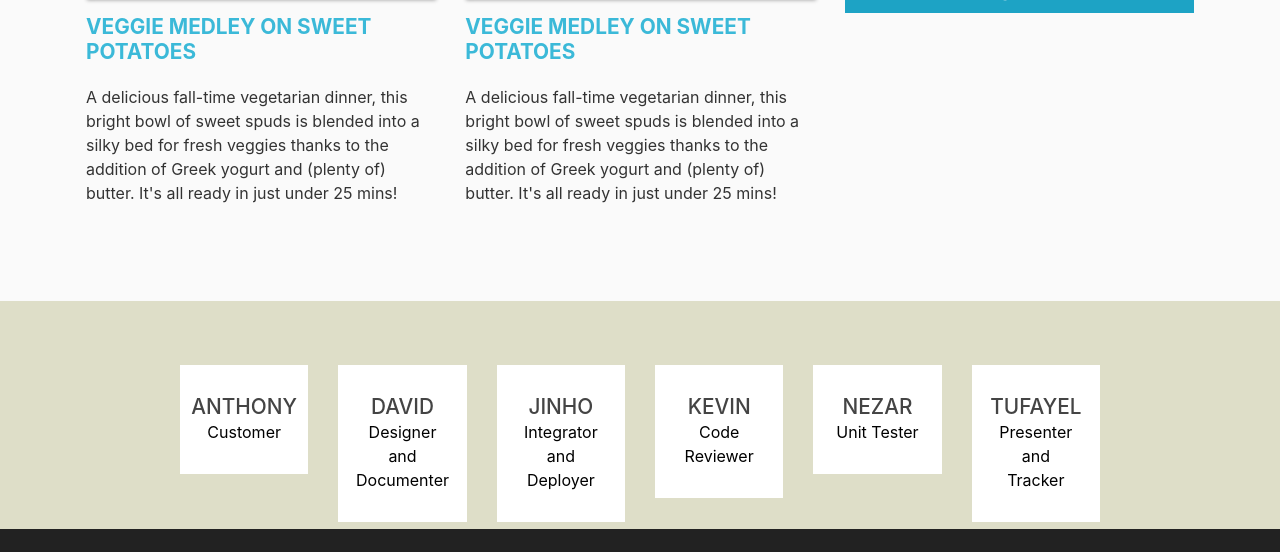
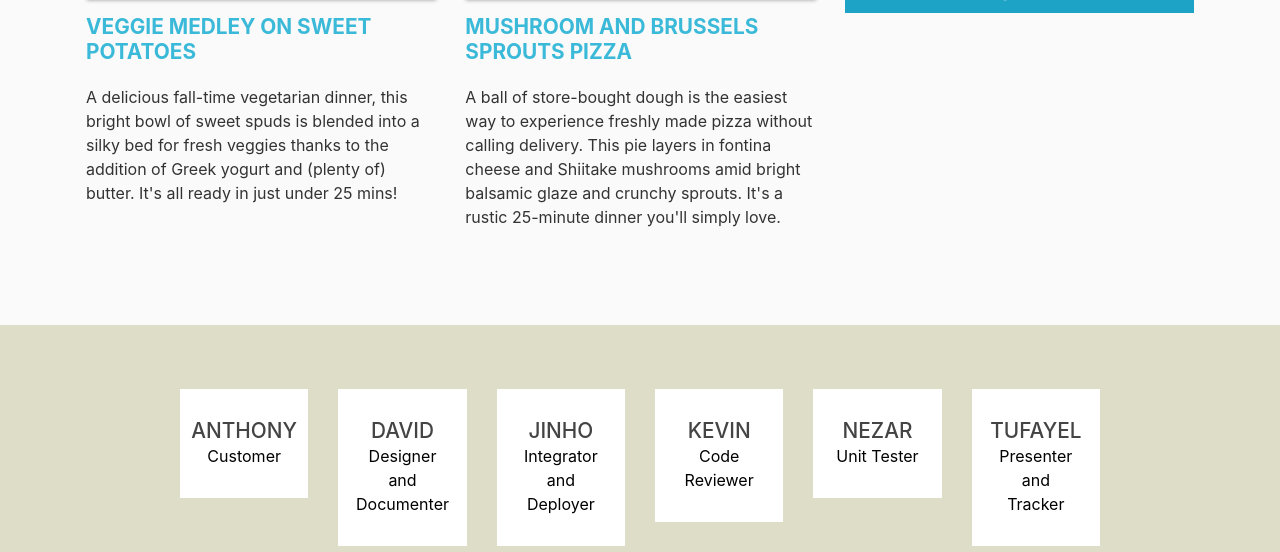
Before and after one commit to CSC-456000-Team/Leftover-Ingredients-, a Django app: page / in a window 1280 px wide. Shown: the part 1684-2236 px from the top of the page. Run offline with Django 3.2, Linux system fonts and the light colour scheme; some libraries are stand-ins or nearby versions.

Commit message:
update-homepage

```diff
--- a/main/templates/main/index.html
+++ b/main/templates/main/index.html
@@ -97,15 +97,12 @@
     <div class="col-lg-4 col-md-4 col-sm-12">
       <h3 class="feature-title">Main Course Special</h3>
       <img
-      src="https://hips.hearstapps.com/hmg-prod.s3.amazonaws.com/images/1458853694-ghk-0416-veggie-trio-on-sweet-mash-1604352648.jpg?crop=0.335xw:1.00xh;0.425xw,0&resize=980:*"
+      src="https://hips.hearstapps.com/hmg-prod.s3.amazonaws.com/images/mushroom-and-brussels-sprouts-pizza-1614005258.jpg?crop=0.747xw:0.748xh;0.128xw,0.126xh&resize=980:*"
       class="img-fluid"
     />
-    <h3 class="feature-title">Veggie Medley on Sweet Potatoes</h3>
+    <h3 class="feature-title">Mushroom and Brussels Sprouts Pizza</h3>
     <p>
-      A delicious fall-time vegetarian dinner, this bright bowl of sweet spuds
-      is blended into a silky bed for fresh veggies thanks to the addition of
-      Greek yogurt and (plenty of) butter. It's all ready in just under 25
-      mins!
+      A ball of store-bought dough is the easiest way to experience freshly made pizza without calling delivery. This pie layers in fontina cheese and Shiitake mushrooms amid bright balsamic glaze and crunchy sprouts. It's a rustic 25-minute dinner you'll simply love.
     </p>
 
 
```
